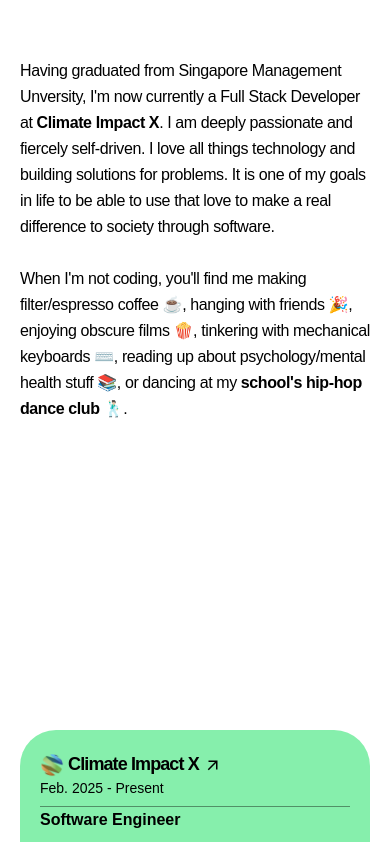
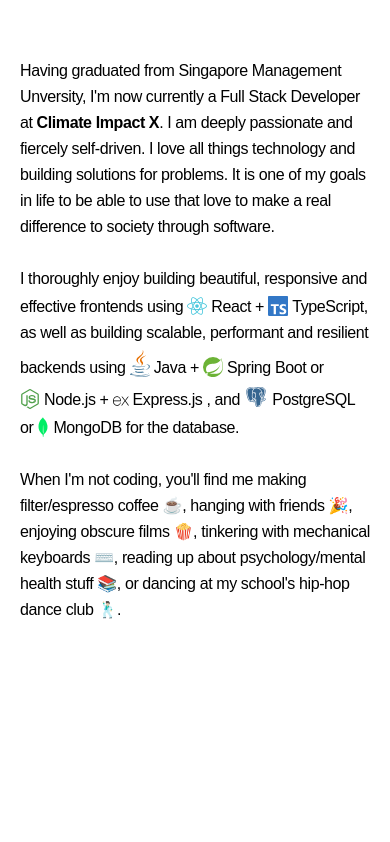
Before and after one commit to safarinexus/edgar-teong, a Next.js app: page / in a window 390 px wide. Shown: the part 1234-2076 px from the top of the page. Built offline with nearby package versions, Linux system fonts and the light colour scheme; a web font is replaced by a local one.

Commit message:
added techstack para in about w icons

```diff
--- a/app/components/About.tsx
+++ b/app/components/About.tsx
@@ -4,6 +4,8 @@ import Image from "next/image"
 import { gsap } from "gsap";
 import { ScrollTrigger } from "gsap/ScrollTrigger";
 import { useGSAP } from '@gsap/react';
+
+import TechIcon from "./TechIcon";
 
 gsap.registerPlugin(useGSAP);
 gsap.registerPlugin(ScrollTrigger);
@@ -230,8 +232,31 @@ const About = () => {
                 Having graduated from Singapore Management Unversity, I&#39;m now currently a Full Stack Developer at <a href="https://climateimpactx.com/"><span className="font-bold">Climate Impact X</span></a>.
                 I am deeply passionate and fiercely self-driven. I love all things technology and building solutions for problems. It is one of my goals in life to be able to use that love to make a real difference to society through software.
                 <br /><br />
+
+                I thoroughly enjoy building beautiful, responsive and effective frontends using{" "}
+                <span className="text-react text-nowrap"><TechIcon customTWprop="size-5 sm:size-6" technology="React" /> <a href="https://react.dev/" target="_blank" className="font-medium">React</a></span>
+                {" "}+{" "}
+                <span className="text-typescript text-nowrap"><TechIcon customTWprop="size-5 sm:size-6" technology="TypeScript" /> <a href="https://www.typescriptlang.org/" target="_blank" className="font-medium">TypeScript</a></span>
+                , as well as building scalable, performant and resilient backends using{" "}
+                <span><TechIcon overridePath="/dev-logos/java.svg" technology="Java"/> <a href="https://www.java.com/en/" target="_blank" className="font-medium">Java</a></span>
+                {" "}+{" "}
+                <span className="text-spring text-nowrap"><TechIcon customTWprop="size-5 sm:size-6" technology="Spring Boot" /> <a href="https://spring.io/" target="_blank" className="font-medium">Spring Boot</a></span>
+                {" "}or{" "}
+                <span className="text-nodejs text-nowrap"><TechIcon customTWprop="size-5 sm:size-6" technology="Node.js" /> <a href="https://nodejs.org/en" target="_blank" className="font-medium">Node.js</a></span>
+                {" "}+{" "}
+                <span className="text-nowrap"><TechIcon customTWprop="size-4 sm:size-5" technology="Express.js"/> <a href="https://expressjs.com/" target="_blank" className="font-medium">Express.js</a></span>
+                {" "}, and{" "}
+                <span className="text-postgresql text-nowrap"><TechIcon customTWprop="size-6 sm:size-7" technology="PostgreSQL" /> <a href="https://www.postgresql.org/" target="_blank" className="font-medium">PostgreSQL</a></span>
+                {/*
+                {" "}+{" "}
+                <span className="text-nowrap"><TechIcon customTWprop="size-6" technology="Prisma" /> <a href="https://www.prisma.io/" target="_blank" className="font-medium">Prisma</a></span>
+                */}
+                {" "}or
+                <span className="text-mongodb text-nowrap"><TechIcon customTWprop="size-5 sm:size-6" technology="MongoDB" /><a href="https://www.mongodb.com/" target="_blank" className="font-medium">MongoDB</a></span>
+                {" "}for the database.
+                <br /><br />
                 When I&#39;m not coding, you&#39;ll find me making filter/espresso coffee ☕️, hanging with friends 🎉, enjoying obscure films 🍿, tinkering with mechanical keyboards ⌨️,
-                reading up about psychology/mental health stuff 📚, or dancing at my <a href="https://www.instagram.com/smuemix/" className="font-bold">school&#39;s hip-hop dance club 🕺🏻</a>.
+                reading up about psychology/mental health stuff 📚, or dancing at my <a href="https://www.instagram.com/smuemix/" className="font-medium">school&#39;s hip-hop dance club 🕺🏻</a>.
                 </p>
             </div>
         </>
--- a/app/components/Projects.tsx
+++ b/app/components/Projects.tsx
@@ -181,7 +181,7 @@ const Projects = () => {
                             <div className="flex flex-wrap space-x-3 pt-1 pb-3 w-10/12">
                                 {project.technologies.map((tech, techIndex) => (
                                         <span key={techIndex}>
-                                            < TechIcon size={"size-6"} technology={tech} />
+                                            < TechIcon customTWprop={"size-6"} technology={tech} />
                                         </span>
                                 ))}
                             </div>
--- a/app/components/TechIcon.tsx
+++ b/app/components/TechIcon.tsx
@@ -1,4 +1,5 @@
 import { useState } from "react";
+import Image from "next/image"
 
 import { TechIconProps, TechMap  } from "@/lib/types";
 
@@ -9,66 +10,64 @@ import { VscAzure } from "react-icons/vsc";
 import { BsFiletypeSql } from "react-icons/bs";
 
 
-
-
-const TechIcon = ({ technology, size }: TechIconProps) => {
+const TechIcon = ({ overridePath, technology, customTWprop }: TechIconProps) => {
     const [isVisible, setIsVisible] = useState(false);
 
     const techMap: TechMap = {
-        "React": (size) => <FaReact className={size} />,
-        "Vite": (size) => <SiVite className={size} />,
-        "TypeScript": (size) => <SiTypescript className={size} />,
-        "JavaScript": (size) => <SiJavascript className={size} />,
-        "Next.js": (size) => <SiNextdotjs className={size} />,
-        "Node.js": (size) => <SiNodedotjs className={size} />,
-        "Express.js": (size) => <SiExpress className={size} />,
-        "Vitest": (size) => <SiVitest className={size} />,
-        "Jest": (size) => <SiJest className={size} />,
-        "GSAP Animation Library": (size) => <SiGreensock className={size} />,
-        "Python": (size) => <SiPython className={size} />,
-        "Django": (size) => <SiDjango className={size} />,
-        "Java": (size) => <FaJava className={size} />,
-        "Spring Boot": (size) => <SiSpring className={size} />,
-        "JUnit": (size) => <SiJunit5 className={size} />,
-        "PostgreSQL": (size) => <BiLogoPostgresql className={size} />,
-        "MongoDB": (size) => <SiMongodb className={size} />,
-        "Prisma": (size) => <SiPrisma className={size} />,
-        "TailwindCSS": (size) => <SiTailwindcss className={size} />,
-        "Vercel": (size) => <SiVercel className={size} />,
-        "Railway": (size) => <SiRailway className={size} />,
-        "Supabase": (size) => <SiSupabase className={size} />,
-        "Koyeb": (size) => <SiKoyeb className={size} />,
-        "Webpack": (size) => <SiWebpack className={size} />,
-        "AWS": (size) => <FaAws className={size} />,
-        "Azure": (size) => <VscAzure className={size} />,
-        "Figma": (size) => <SiFigma className={size} />,
-        "HTML": (size) => <SiHtml5 className={size} />,
-        "CSS": (size) => <SiCss3 className={size} />,
-        "SQL": (size) => <BsFiletypeSql className={size} />,
+        "React": (customTWprop) => <FaReact className={customTWprop} />,
+        "Vite": (customTWprop) => <SiVite className={customTWprop} />,
+        "TypeScript": (customTWprop) => <SiTypescript className={customTWprop} />,
+        "JavaScript": (customTWprop) => <SiJavascript className={customTWprop} />,
+        "Next.js": (customTWprop) => <SiNextdotjs className={customTWprop} />,
+        "Node.js": (customTWprop) => <SiNodedotjs className={customTWprop} />,
+        "Express.js": (customTWprop) => <SiExpress className={customTWprop} />,
+        "Vitest": (customTWprop) => <SiVitest className={customTWprop} />,
+        "Jest": (customTWprop) => <SiJest className={customTWprop} />,
+        "GSAP Animation Library": (customTWprop) => <SiGreensock className={customTWprop} />,
+        "Python": (customTWprop) => <SiPython className={customTWprop} />,
+        "Django": (customTWprop) => <SiDjango className={customTWprop} />,
+        "Java": (customTWprop) => <FaJava className={customTWprop} />,
+        "Spring Boot": (customTWprop) => <SiSpring className={customTWprop} />,
+        "JUnit": (customTWprop) => <SiJunit5 className={customTWprop} />,
+        "PostgreSQL": (customTWprop) => <BiLogoPostgresql className={customTWprop} />,
+        "MongoDB": (customTWprop) => <SiMongodb className={customTWprop} />,
+        "Prisma": (customTWprop) => <SiPrisma className={customTWprop} />,
+        "TailwindCSS": (customTWprop) => <SiTailwindcss className={customTWprop} />,
+        "Vercel": (customTWprop) => <SiVercel className={customTWprop} />,
+        "Railway": (customTWprop) => <SiRailway className={customTWprop} />,
+        "Supabase": (customTWprop) => <SiSupabase className={customTWprop} />,
+        "Koyeb": (customTWprop) => <SiKoyeb className={customTWprop} />,
+        "Webpack": (customTWprop) => <SiWebpack className={customTWprop} />,
+        "AWS": (customTWprop) => <FaAws className={customTWprop} />,
+        "Azure": (customTWprop) => <VscAzure className={customTWprop} />,
+        "Figma": (customTWprop) => <SiFigma className={customTWprop} />,
+        "HTML": (customTWprop) => <SiHtml5 className={customTWprop} />,
+        "CSS": (customTWprop) => <SiCss3 className={customTWprop} />,
+        "SQL": (customTWprop) => <BsFiletypeSql className={customTWprop} />,
     }
 
-    if (Object.hasOwn(techMap, technology)) return (
-        <div className="relative inline-flex items-center justify-center">
-            <div
+    if (Object.hasOwn(techMap, technology) || overridePath) return (
+        <span className="relative inline-flex items-center justify-center top-1">
+            <span
             className={`hover:opacity-40 duration-0`}
             onMouseEnter={() => setIsVisible(true)}
             onMouseLeave={() => setIsVisible(false)}
             >
-                {techMap[technology](size)}
-            </div>
+                { overridePath ? (<Image src={overridePath} alt={`${technology} logo`} draggable="false" width={20} height={24} className={`${customTWprop}`}/>) : techMap[technology](customTWprop)}
+            </span>
 
             {isVisible && (
-            <div className={`absolute bottom-full mb-2 bg-neutral-800 text-white text-sm py-1 px-2 rounded whitespace-nowrap z-10`}>
+            <span className={`absolute bottom-full mb-2 bg-neutral-800 text-white text-sm py-1 px-2 rounded whitespace-nowrap z-10`}>
                 {technology}
-                <div className={`absolute w-2 h-2 bg-neutral-800 text-white transform rotate-45 top-full -mt-1 left-1/2 -translate-x-1/2`} />
-            </div>
+                <span className={`absolute w-2 h-2 bg-neutral-800 text-white transform rotate-45 top-full -mt-1 left-1/2 -translate-x-1/2`} />
+            </span>
             )}
-        </div>
+        </span>
     )
 
     return (
         <span
-            className="inline-block relative bottom-2 lg:bottom-1 px-3 py-1 my-1 rounded-3xl bg-black
+            className="inline-block px-3 py-1 my-1 rounded-3xl bg-black
                 text-sm font-semibold text-white hover:opacity-35 select-none text-ellipsis text-nowrap"
         >
             {technology}
--- a/app/components/Work.tsx
+++ b/app/components/Work.tsx
@@ -101,7 +101,7 @@ const Work = () => {
                         ( <div className="flex space-x-3 absolute bottom-5 mt-5 w-10/12">
                             { currJob.technologies.map((tech, techIndex) => (
                             <span key={techIndex}>
-                                    < TechIcon size={"size-5 lg:size-7"} technology={tech} />
+                                    < TechIcon customTWprop={"size-5 lg:size-7"} technology={tech} />
                             </span>
                             ))}
                         </div> ) :
@@ -145,7 +145,7 @@ const Work = () => {
                             ( <div className="flex flex-wrap space-x-3 absolute bottom-5 mt-5 w-10/12">
                                 { work.technologies.map((tech, techIndex) => (
                                     <span key={techIndex}>
-                                        < TechIcon size={"size-5 lg:size-7"} technology={tech} />
+                                        < TechIcon customTWprop={"size-5 lg:size-7"} technology={tech} />
                                     </span>
                                 ))}
                             </div> ) :
--- a/lib/types.ts
+++ b/lib/types.ts
@@ -11,8 +11,9 @@ export interface Post {
 }
 
 export interface TechIconProps {
+    overridePath?: string;
     technology: string;
-    size: string;
+    customTWprop?: string;
 }
 
 export interface TechMap {
--- a/tailwind.config.ts
+++ b/tailwind.config.ts
@@ -49,6 +49,14 @@ const config: Config = {
           '100%': { transform: 'translateX(5px)' },
         }
       },
+      colors: {
+        'react': '#4bc8dd',
+        'typescript': '#3277c6',
+        'nodejs': '#52a14d',
+        'spring': '#6cb336',
+        'postgresql': '#376690',
+        'mongodb': '#00ee65',
+      },
     },
     screens: {
       'xs': '450px',
```
Also changed, not shown: public/dev-logos/java.svg (added), 1 other file (tests, documents, lock files or other folders).
